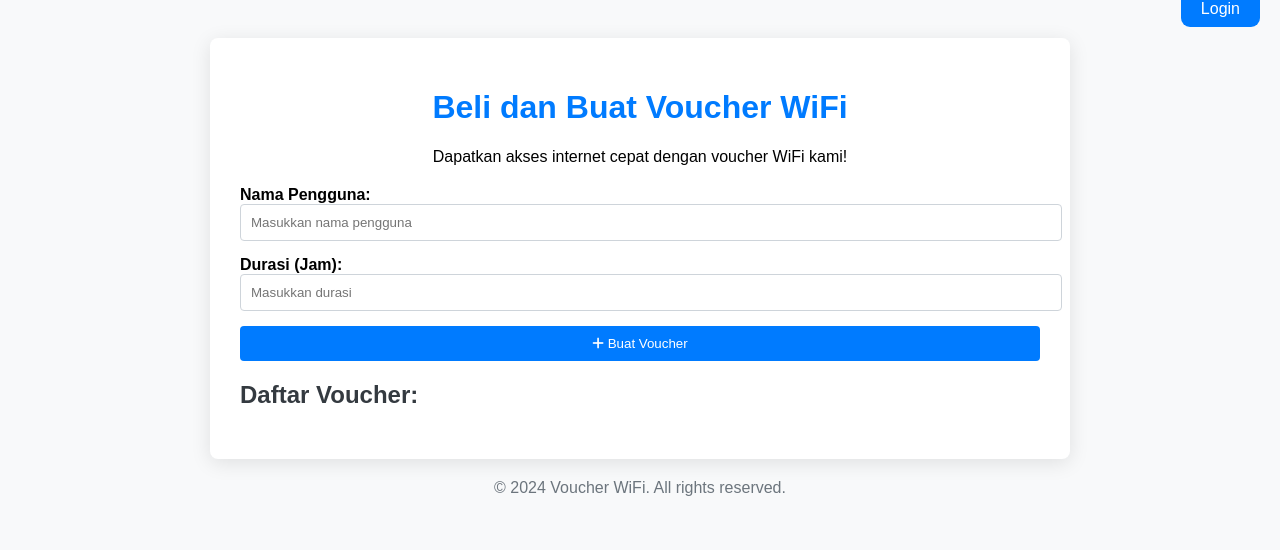
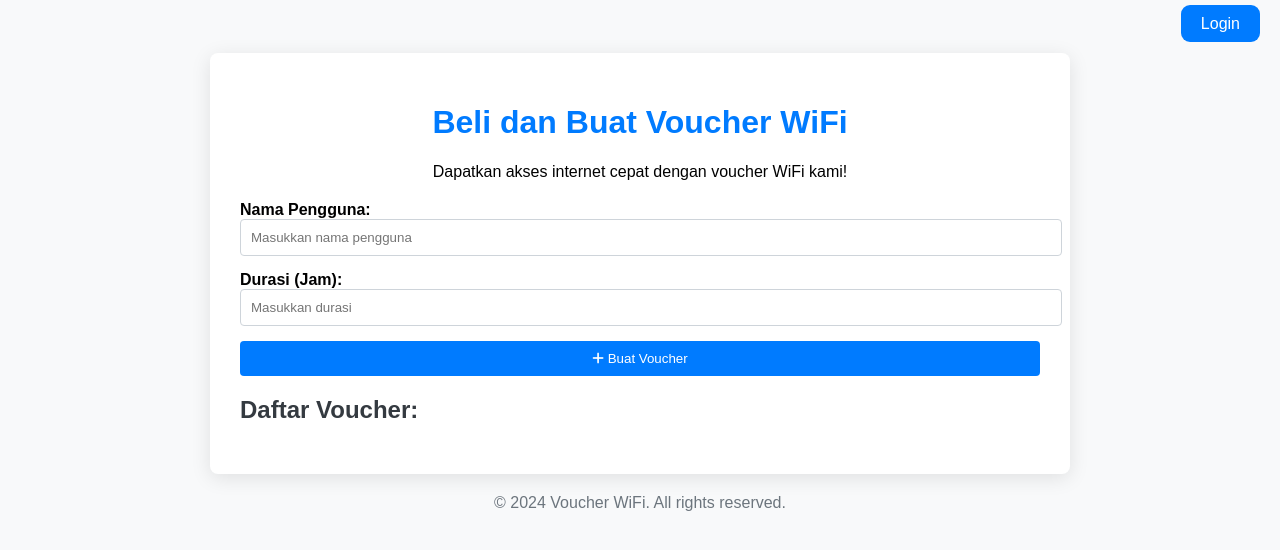
Before and after one commit to Fizxxc/Voucher, a plain HTML site: page index.html in a window 1280 px wide. Drawn offline with Linux system fonts and the light colour scheme.

Commit message:
Update wifi.css

```diff
--- a/wifi.css
+++ b/wifi.css
@@ -107,7 +107,7 @@ footer {
 /* Tambahkan gaya untuk menu login */
 .login-menu {
     text-align: right;
-    margin-top: -20px;
+    margin-top: -5px;
     margin-bottom: 20px;
 }
 
```
